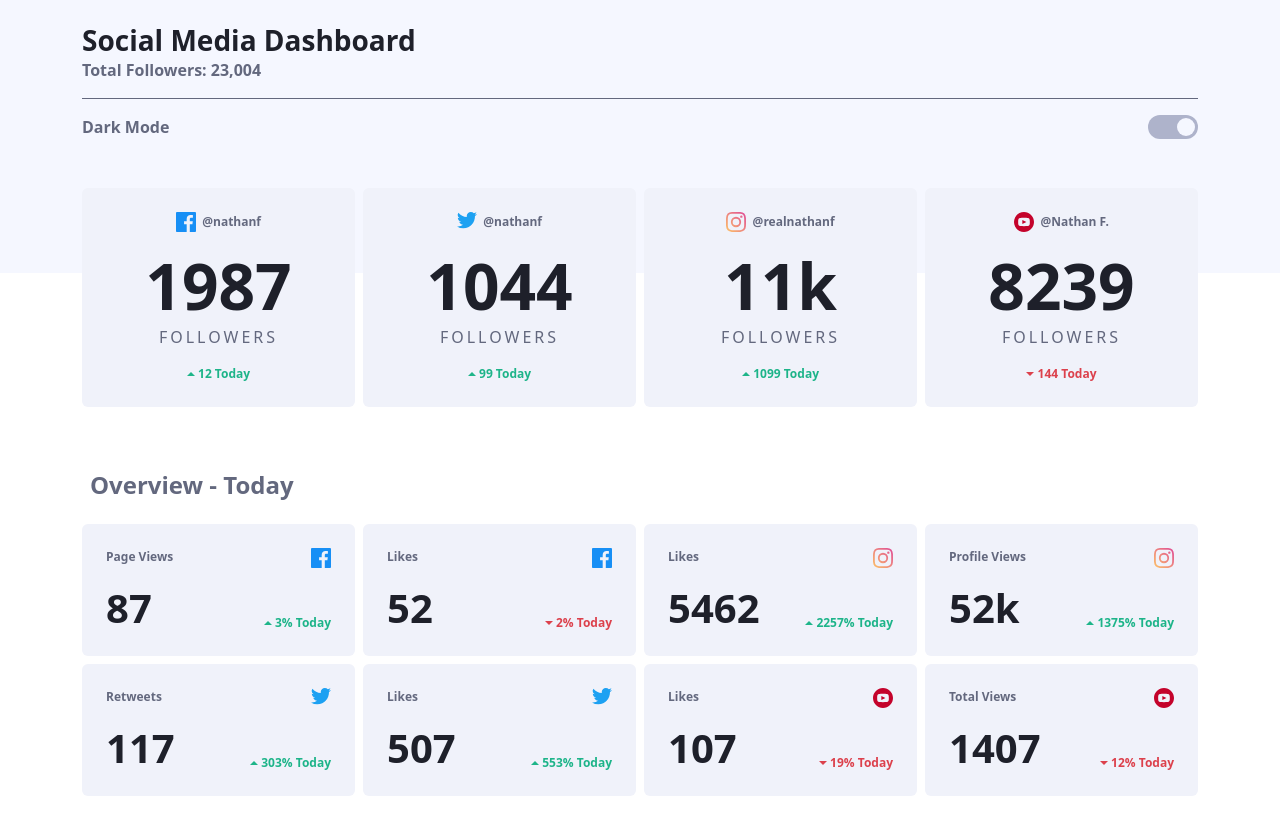
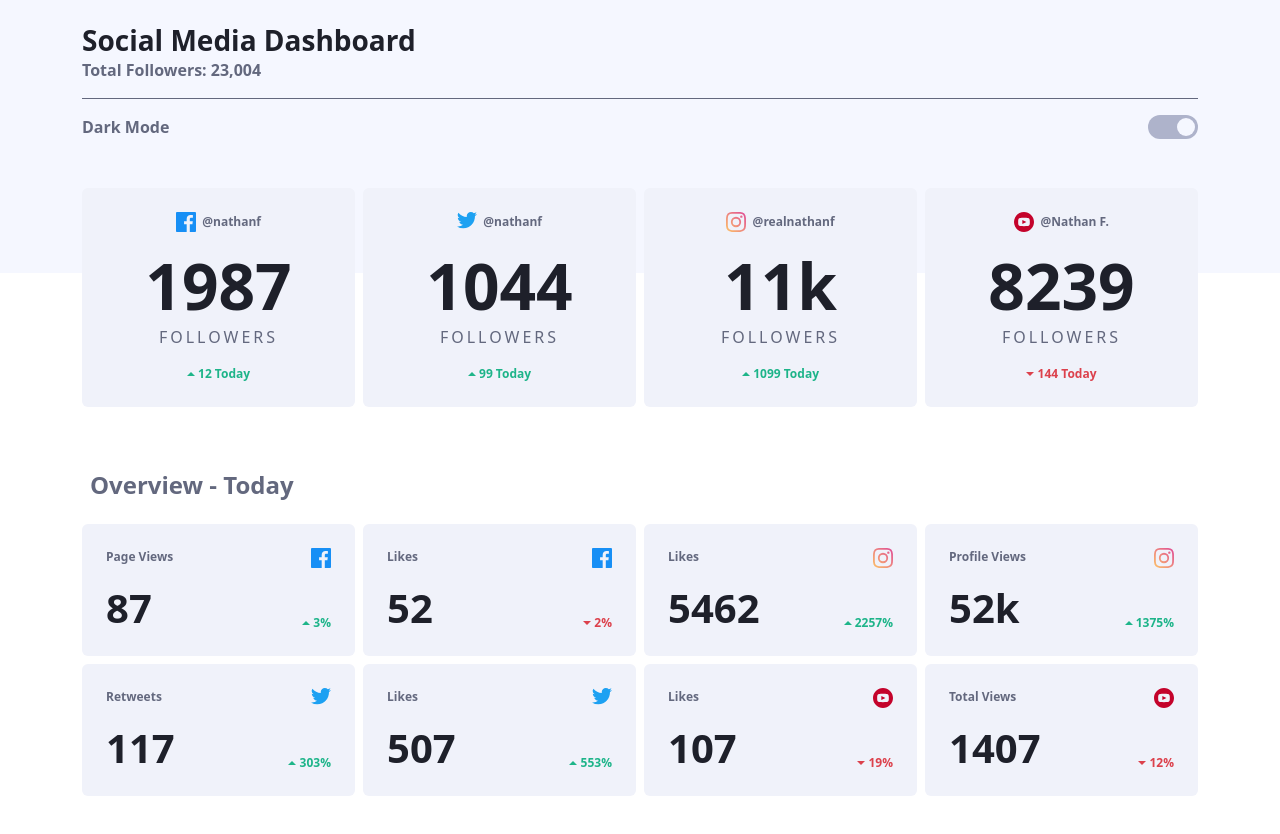
Before and after one commit to better5afe/Social-Media-Dashboard, a React (Create React App) app: page / in a window 1280 px wide. Shown: the top 834 px of the page. Built offline with nearby package versions, Linux system fonts and the light colour scheme; a small style sheet from the web is missing; the HTML template or start-up script is replaced by a standard one.

Commit message:
minor adjustments with overview cards

```diff
--- a/src/components/subcomponents/OverviewCard.tsx
+++ b/src/components/subcomponents/OverviewCard.tsx
@@ -36,7 +36,7 @@ const OverviewCard: React.FC<OverviewCardProps> = ({
 									difference === 'positive' ? 'positive' : 'negative'
 								}`}
 							>
-								&nbsp;{overviewDiff} Today
+								&nbsp;{overviewDiff}
 							</p>
 						</div>
 					</div>
```
